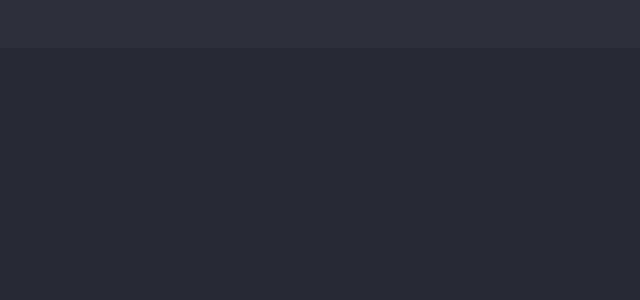
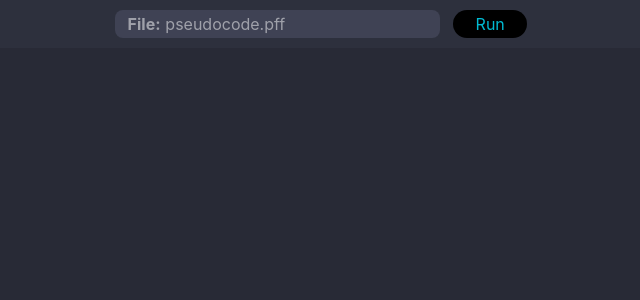
Before and after one commit to talamantesvictor/pseudoflow, a Svelte app: page / in a window 1280 px wide. Shown: the top 300 px of the page, without its empty margins (319-959 px from the left). Built offline with nearby package versions, Linux system fonts and the light colour scheme.

Commit message:
Add topbar base styles

```diff
--- a/src/components/Topbar.svelte
+++ b/src/components/Topbar.svelte
@@ -1,9 +1,59 @@
 <script></script>
-<div id="topbar"></div>
-<style>
+
+<div id="topbar">
+   <div class="left" />
+   <div class="middle">
+      <div id="fileinfo">
+         <span>File:</span>
+         <span>pseudocode.pff</span>
+      </div>
+      <div id="runbutton">Run</div>
+   </div>
+   <div class="right" />
+</div>
+
+<style lang="scss">
    #topbar {
       width: 100vw;
       height: 3rem;
-      background-color: #2D303D;
+      background-color: #2d303d;
+      display: flex;
+      justify-content: space-between;
+      align-items: center;
+
+      .middle {
+         display: flex;
+
+         #fileinfo {
+            background-color: #3f4254;
+            width: 300px;
+            height: 1.8rem;
+            border-radius: 0.5rem;
+            padding: 0 0.8rem;
+            display: flex;
+            align-items: center;
+            margin-right: 0.8rem;
+
+            span {
+               opacity: 0.5;
+            }
+
+            span:first-child {
+               font-weight: bold;
+               margin-right: 0.3rem;
+            }
+         }
+
+         #runbutton {
+            background-color: black;
+            color: #00bbd3;
+            height: 1.8rem;
+            text-align: center;
+            padding: 0 1.4rem;
+            border-radius: 1rem;
+            display: flex;
+            align-items: center;
+         }
+      }
    }
 </style>
--- a/vite.config.js
+++ b/vite.config.js
@@ -1,7 +1,9 @@
-import { defineConfig } from 'vite'
-import { svelte } from '@sveltejs/vite-plugin-svelte'
+import { defineConfig } from 'vite';
+import { svelte } from '@sveltejs/vite-plugin-svelte';
+import sveltePreprocess from 'svelte-preprocess';
 
-// https://vitejs.dev/config/
 export default defineConfig({
-   plugins: [svelte()]
-})
+   plugins: [svelte({
+      preprocess: sveltePreprocess()
+   })]
+});
```
